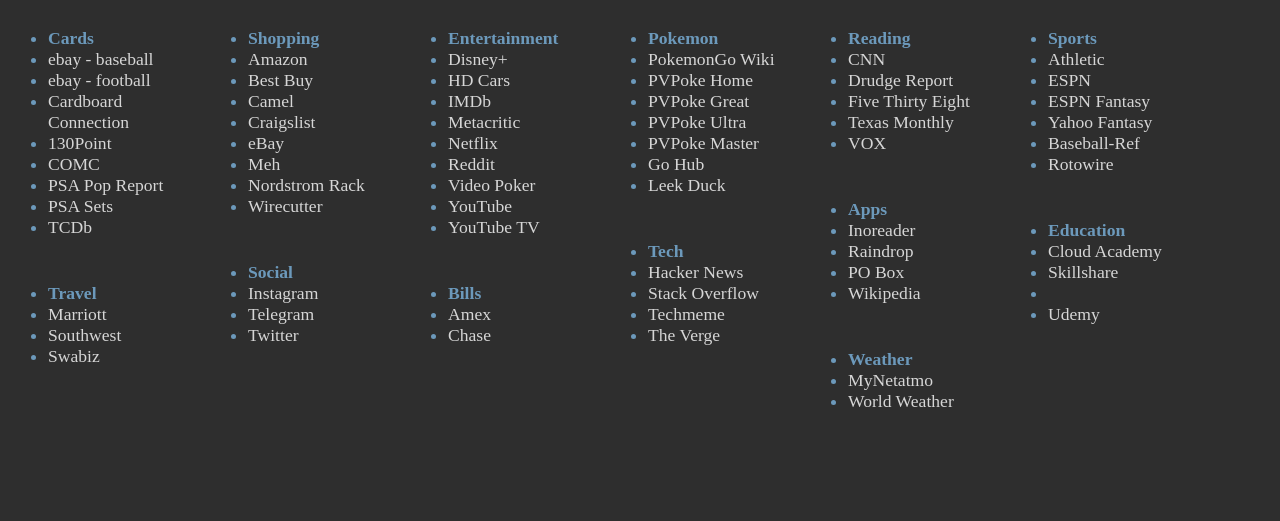
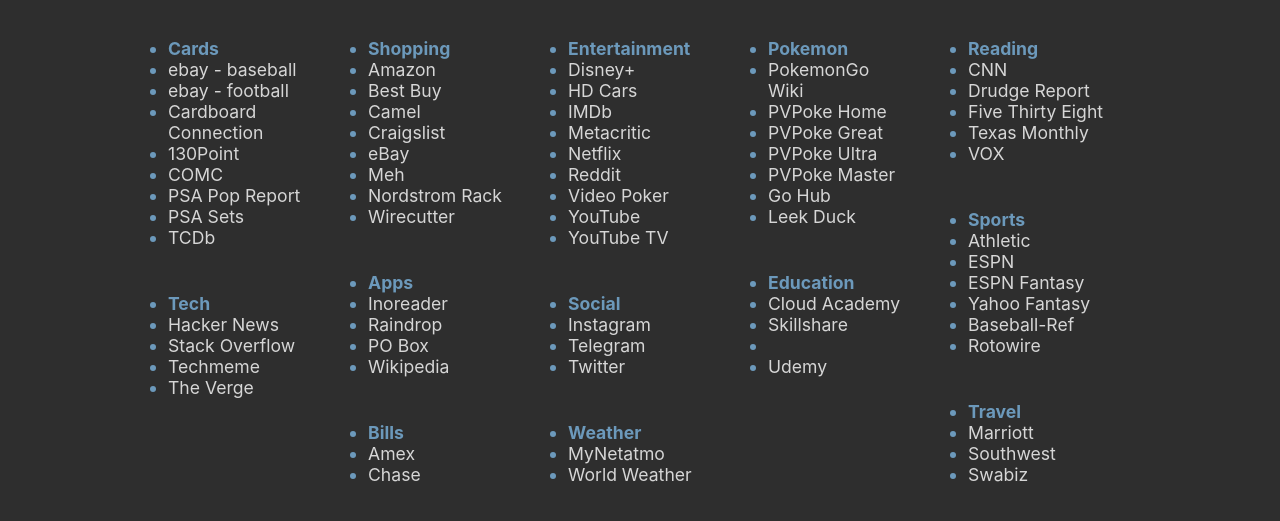
Before and after one commit to jimg72/jimg72.github.io, a Jekyll site: the page docs/start.html, which Jekyll copies as it is, in a window 1280 px wide. Shown: the top 521 px of the page. Built offline with Jekyll 4.4.1, drawn with Linux system fonts in a browser that asks for light colours.

Commit message:
Update style.css

```diff
--- a/docs/assets/css/style.css
+++ b/docs/assets/css/style.css
@@ -1,4 +1,5 @@
 body {
+    font-family: -apple-system, BlinkMacSystemFont, "Segoe UI", Roboto, "Helvetica Neue", sans-serif;
     background: #2e2e2e none;
     margin-top: 10px;
     font-size: 1.1rem;
@@ -13,6 +14,12 @@
 a:not([class]):hover {
     color: #e5b567;
     text-decoration: underline;
+}
+
+.container {
+    margin: 20px auto 0 auto;
+    min-width: 640px;
+    max-width: 1024px;
 }
 
 .box {
```
